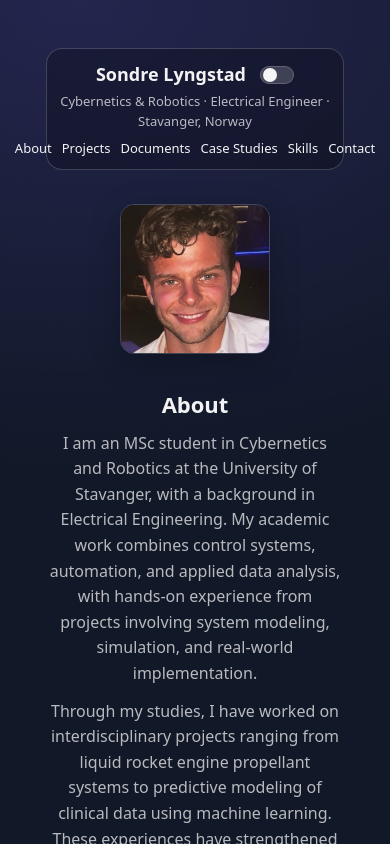
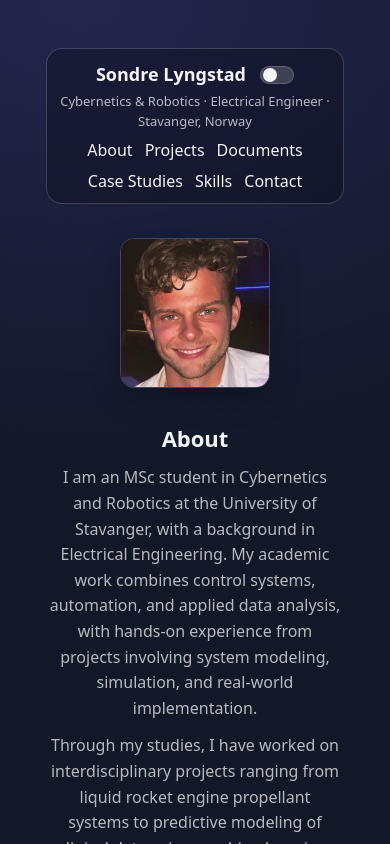
Before and after one commit to solyn00/sondre-portfolio, a Vue app: page / in a window 390 px wide. Shown: the top 844 px of the page. Built offline with nearby package versions, Linux system fonts and the light colour scheme.

Commit message:
fix iphone view

```diff
--- a/src/App.vue
+++ b/src/App.vue
@@ -904,25 +904,25 @@ html, body {
 
   /* NAV — centered, wrapping */
 /* BASE (desktop first) */
+
+
 .nav {
   width: 100%;
   display: flex;
-  justify-content: flex-end;
-  align-items: center;
-
-  flex-wrap: nowrap;          /* 🔒 single line on desktop */
-  white-space: nowrap;
-
-  gap: 10px;                  /* slightly tighter spacing */
-  min-width: 0;
+  justify-content: center;
+  flex-wrap: wrap;        /* ✅ allows 3 + 3 */
+  white-space: normal;    /* ✅ allows wrapping */
+  gap: 12px;
+  overflow-x: visible;    /* ✅ keep your iOS fix */
 }
 
 .navLink {
-  font-size: 13px;            /* slightly smaller */
+  font-size: 16px;        /* ✅ readable on mobile */
   line-height: 1.2;
-  white-space: nowrap;        /* never wrap individual links */
+  white-space: nowrap;    /* ✅ keeps “Case Studies” together */
   text-align: center;
 }
+
 
   /* MAIN GRID — 1 column */
   .grid {
```
